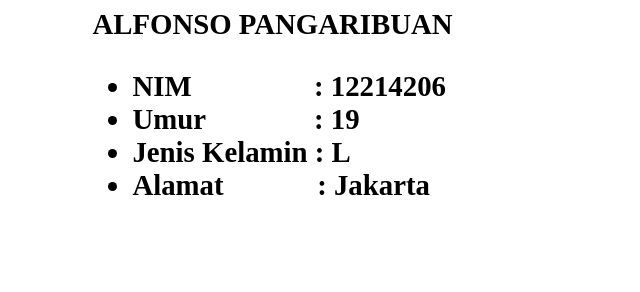
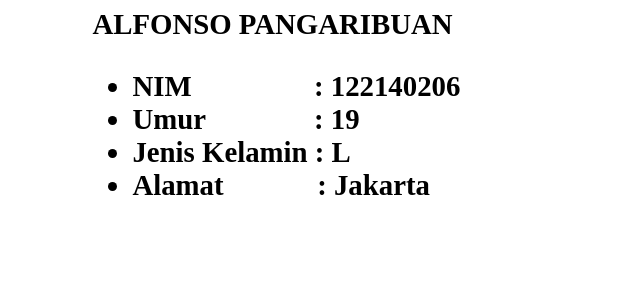
Before and after one commit to AlfonsoPangaribuan/ldop-5.0, a plain HTML site: page index.html in a window 1280 px wide. Shown: the part 435-727 px from the top of the page, 526-1166 px from the left. Drawn offline with Linux system fonts and the light colour scheme.

Commit message:
Update index.html

```diff
--- a/index.html
+++ b/index.html
@@ -19,7 +19,7 @@
             <div class="profile-info">
                 <h1>ALFONSO PANGARIBUAN</h1>
                 <h2>   <ul>
-                        <li>NIM&nbsp;&nbsp;&nbsp;&nbsp;&nbsp;&nbsp;&nbsp;&nbsp;&nbsp;&nbsp;&nbsp;&nbsp;&nbsp;&nbsp;&nbsp;&nbsp;&nbsp;:&nbsp;12214206</li>
+                        <li>NIM&nbsp;&nbsp;&nbsp;&nbsp;&nbsp;&nbsp;&nbsp;&nbsp;&nbsp;&nbsp;&nbsp;&nbsp;&nbsp;&nbsp;&nbsp;&nbsp;&nbsp;:&nbsp;122140206</li>
                         <li>Umur&nbsp;&nbsp;&nbsp;&nbsp;&nbsp;&nbsp;&nbsp;&nbsp;&nbsp;&nbsp;&nbsp;&nbsp;&nbsp;&nbsp;&nbsp;:&nbsp;19</li>
                         <li>Jenis Kelamin&nbsp;:&nbsp;L</li>
                         <li>Alamat &nbsp;&nbsp;&nbsp;&nbsp;&nbsp;&nbsp;&nbsp;&nbsp;&nbsp;&nbsp;&nbsp;&nbsp;:&nbsp;Jakarta</li>
```
